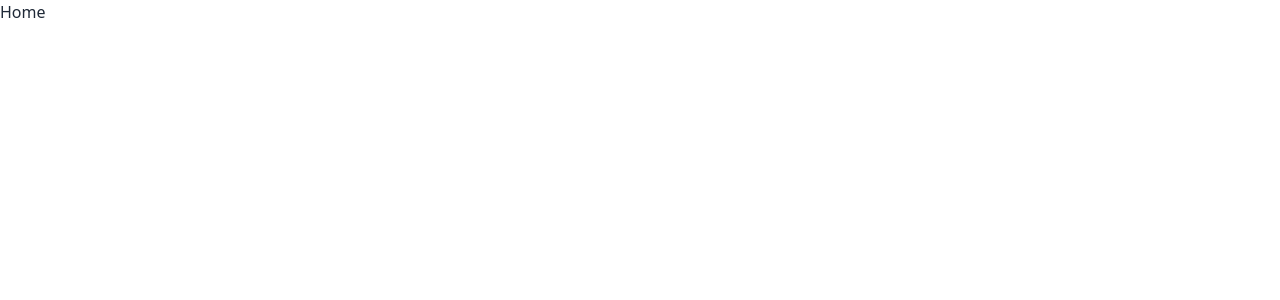
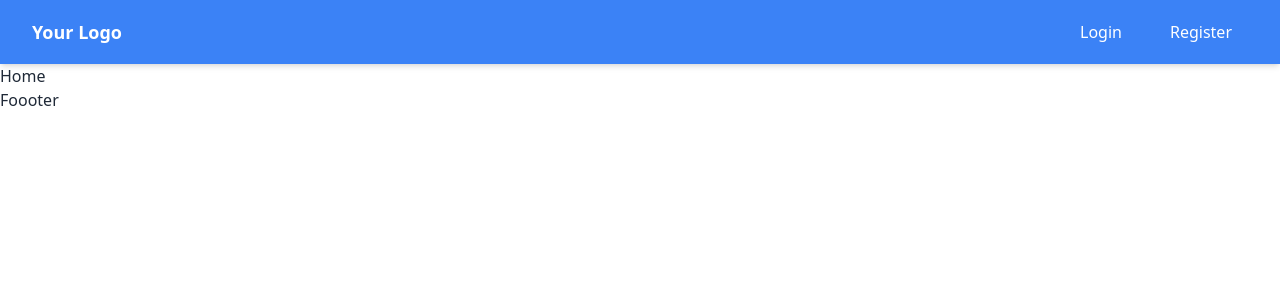
Before and after one commit to dev-moinislam/richBlogFrontend, a React (Vite) app: page / in a window 1280 px wide. Shown: the top 300 px of the page. Built offline with nearby package versions, Linux system fonts and the light colour scheme.

Commit message:
error-free-router

```diff
--- a/package.json
+++ b/package.json
@@ -14,6 +14,7 @@
     "axios": "^1.4.0",
     "react": "^18.2.0",
     "react-dom": "^18.2.0",
+    "react-icons": "^4.10.1",
     "react-redux": "^8.1.2",
     "react-router-dom": "^6.14.2",
     "react-spinners": "^0.13.8"
--- a/src/App.tsx
+++ b/src/App.tsx
@@ -1,28 +1,22 @@
 import './App.css'
-import { RouterProvider,createBrowserRouter } from 'react-router-dom'
-import PageRender from './common/PageRender';
+import { Outlet } from 'react-router-dom'
+import Header from './components/global/Header';
+import Footer from './components/global/Footer';
+import { Provider } from 'react-redux'
+import { store } from './redux/store';
+
 
 
 
 const App = () => {
 
-
-  const routes = [
-    {
-      path: "/",
-      element:<PageRender/>,
-    },
-    {
-      path: "/:page",
-      element:<PageRender/>,
-    },
-     {
-      path: "/:page/:slug",
-      element: <PageRender/>,
-    }
-  ];
-
-  return <RouterProvider router={createBrowserRouter(routes)} />
+  return (
+      <Provider store={store}>
+        <Header/>
+          <Outlet/>
+        <Footer/>
+      </Provider>
+  )
 };
 
 export default App
--- /dev/null
+++ b/src/components/global/Footer.tsx
@@ -0,0 +1,8 @@
+
+const Footer = () => {
+  return (
+    <div>Foooter</div>
+  )
+}
+
+export default Footer
--- /dev/null
+++ b/src/components/global/Header.tsx
@@ -0,0 +1,63 @@
+import  { useState } from 'react';
+import { RiMenuLine, RiCloseLine } from 'react-icons/ri';
+import { Link } from 'react-router-dom';
+
+const Header = () => {
+  const LogRegLink=[
+    {label:'Login',path:'/login'},
+    {label:'Register',path:'/register'},
+  ]
+  const [isMenuOpen, setMenuOpen] = useState(false);
+
+  const toggleMenu = () => {
+    setMenuOpen(!isMenuOpen);
+  };
+
+  return (
+    <div className="w-full sticky bg-blue-500 shadow-md">
+      <div className="flex justify-between items-center px-4 py-3 md:px-8 transition">
+        <div className="text-white text-lg font-semibold">Your Logo</div>
+        <div className="md:hidden">
+          <button onClick={toggleMenu}>
+            {isMenuOpen ? (
+              <RiCloseLine className="h-6 w-6 text-white z-20" />
+            ) : (
+              <RiMenuLine className="h-6 w-6 text-white" />
+            )}
+          </button>
+        </div>
+        <div className="hidden md:flex space-x-4">
+
+          {/* Add navigation items here */}
+          {
+            LogRegLink.map((item,index)=>(
+              <Link key={index} to={item.path} className="text-white hover:text-blue-300 px-4 py-2 rounded-md">
+            {item.label}
+          </Link>
+            ))
+          }
+        </div>
+      </div>
+
+ {/* Sidebar */}
+ {isMenuOpen && (
+        <div className="md:hidden">
+          <div className="fixed top-0 right-0 w-[50%] h-screen bg-blue-500 opacity-90 z-[-10]">
+            <div className="flex flex-col justify-center items-center h-full space-y-8">
+              {/* Add sidebar links here */}
+              {
+                LogRegLink.map((item,index)=>(
+                  <Link onClick={toggleMenu} key={index} to={item.path} className="text-white hover:text-blue-300 px-4 py-2 rounded-md">
+                    {item.label}
+                  </Link>
+                ))
+              }
+            </div>
+          </div>
+        </div>
+      )}
+    </div>
+  );
+};
+
+export default Header;
--- a/src/main.tsx
+++ b/src/main.tsx
@@ -1,10 +1,11 @@
 import React from 'react'
 import ReactDOM from 'react-dom/client'
-import App from './App.tsx'
+import routes from './router/router.tsx'
 import './index.css'
+import { RouterProvider } from 'react-router-dom'
 
 ReactDOM.createRoot(document.getElementById('root')!).render(
   <React.StrictMode>
-    <App />
+    <RouterProvider router={routes} />
   </React.StrictMode>,
 )
--- /dev/null
+++ b/src/redux/store.ts
@@ -0,0 +1,10 @@
+import { configureStore } from '@reduxjs/toolkit'
+
+export const store = configureStore({
+  reducer: {},
+})
+
+// Infer the `RootState` and `AppDispatch` types from the store itself
+export type RootState = ReturnType<typeof store.getState>
+// Inferred type: {posts: PostsState, comments: CommentsState, users: UsersState}
+export type AppDispatch = typeof store.dispatch
--- /dev/null
+++ b/src/router/router.tsx
@@ -0,0 +1,29 @@
+import { createBrowserRouter } from "react-router-dom";
+import App from '../App'
+import PageRender from "../common/PageRender";
+
+
+
+
+const routes = createBrowserRouter([
+    {
+        path:'/',
+        element:<App/>,
+        children:[
+            {
+              path: "/",
+              element:<PageRender/>,
+            },
+            {
+              path: "/:page",
+              element:<PageRender/>,
+            },
+             {
+              path: "/:page/:slug",
+              element: <PageRender/>,
+            }
+          ]
+    }
+  ]);
+
+export default routes
--- a/tailwind.config.js
+++ b/tailwind.config.js
@@ -5,7 +5,14 @@ export default {
     "./src/**/*.{js,ts,jsx,tsx}",
   ],
   theme: {
-    extend: {},
+    extend: {
+      transitionDuration: {
+        '3s': '3s',
+      },
+      transitionTimingFunction: {
+        'ease-in': 'ease-in',
+      },
+    },
   },
   plugins: [require("daisyui")],
 }
```
Also changed, not shown: 1 other file (tests, documents, lock files or other folders).
